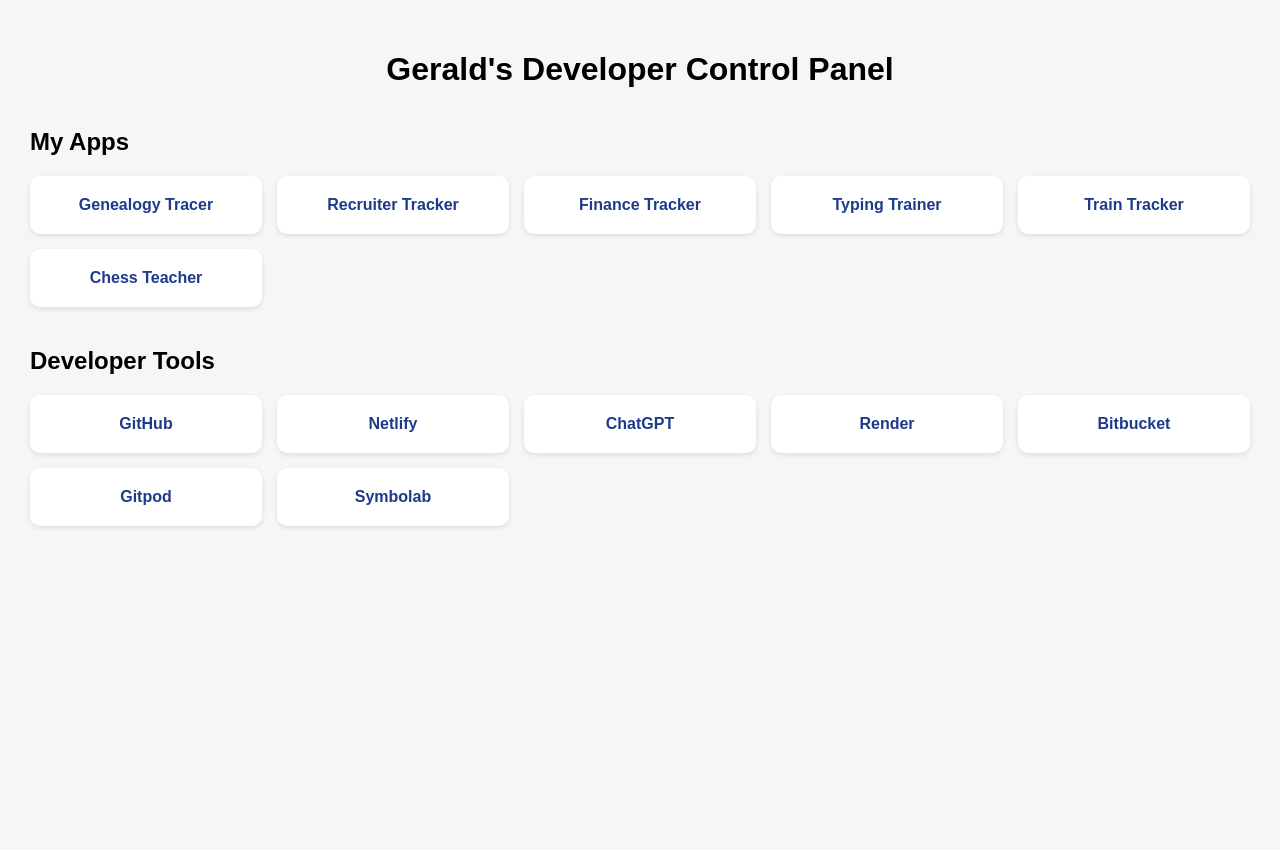
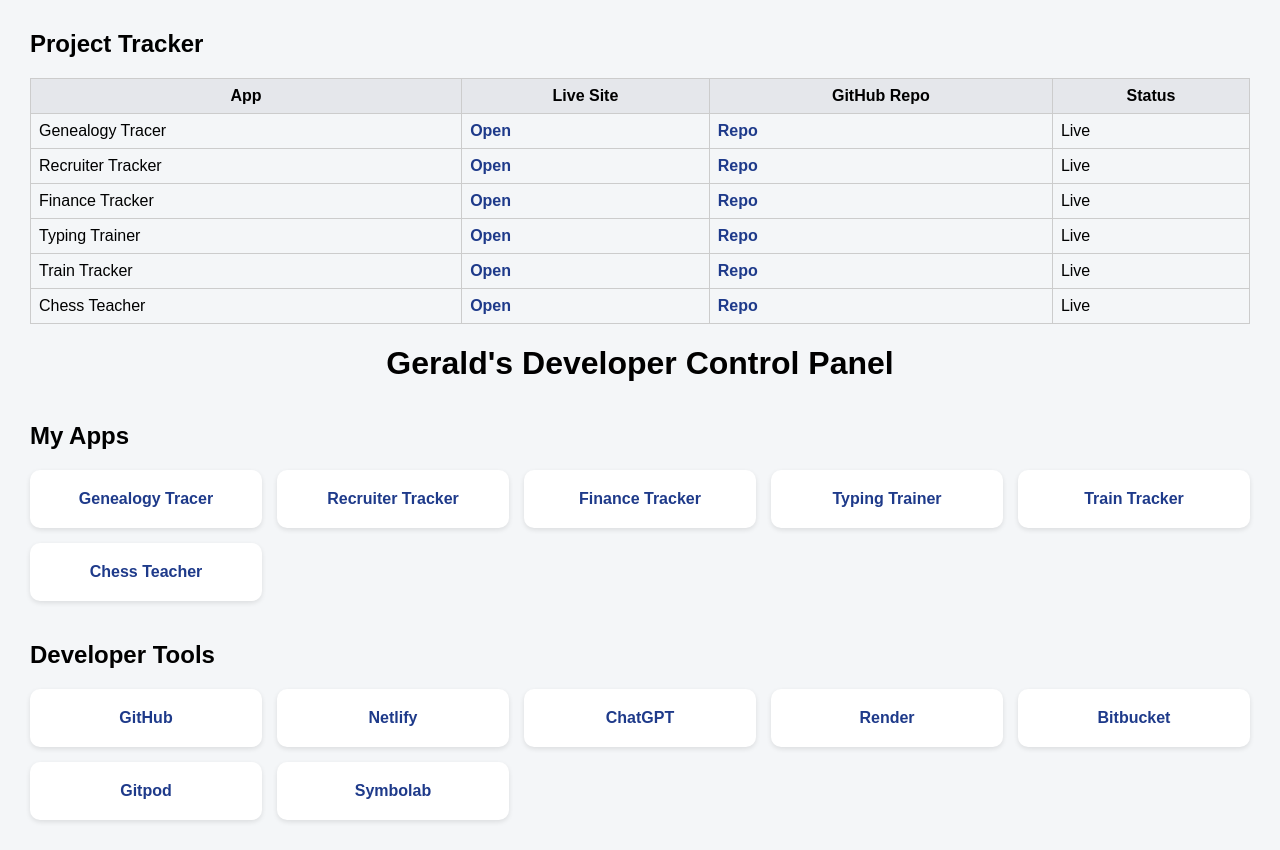
Before and after one commit to Mohican76/developer-control-panel, a plain HTML site: page index.html in a window 1280 px wide. Before the commit the page ends 800 px from the top, so only its background shows below. Drawn offline with Linux system fonts and the light colour scheme.

Commit message:
Update index.html

```diff
--- a/index.html
+++ b/index.html
@@ -1,4 +1,57 @@
-<!DOCTYPE html>
+<h2>Project Tracker</h2>
+
+<table style="width:100%; border-collapse:collapse;">
+
+<tr style="background:#e5e7eb;">
+<th style="padding:8px; border:1px solid #ccc;">App</th>
+<th style="padding:8px; border:1px solid #ccc;">Live Site</th>
+<th style="padding:8px; border:1px solid #ccc;">GitHub Repo</th>
+<th style="padding:8px; border:1px solid #ccc;">Status</th>
+</tr>
+
+<tr>
+<td style="padding:8px; border:1px solid #ccc;">Genealogy Tracer</td>
+<td style="padding:8px; border:1px solid #ccc;"><a href="https://whimsical-cobbler-2ca4b6.netlify.app">Open</a></td>
+<td style="padding:8px; border:1px solid #ccc;"><a href="https://github.com/Mohican76/Genealogy-Tracer">Repo</a></td>
+<td style="padding:8px; border:1px solid #ccc;">Live</td>
+</tr>
+
+<tr>
+<td style="padding:8px; border:1px solid #ccc;">Recruiter Tracker</td>
+<td style="padding:8px; border:1px solid #ccc;"><a href="https://recruiter-tracker.netlify.app">Open</a></td>
+<td style="padding:8px; border:1px solid #ccc;"><a href="https://github.com/Mohican76/Recruiter-tracker">Repo</a></td>
+<td style="padding:8px; border:1px solid #ccc;">Live</td>
+</tr>
+
+<tr>
+<td style="padding:8px; border:1px solid #ccc;">Finance Tracker</td>
+<td style="padding:8px; border:1px solid #ccc;"><a href="https://geralds-financial-tracker.netlify.app">Open</a></td>
+<td style="padding:8px; border:1px solid #ccc;"><a href="https://github.com/Mohican76/Finance-tracker">Repo</a></td>
+<td style="padding:8px; border:1px solid #ccc;">Live</td>
+</tr>
+
+<tr>
+<td style="padding:8px; border:1px solid #ccc;">Typing Trainer</td>
+<td style="padding:8px; border:1px solid #ccc;"><a href="https://geralds-typing-trainer.netlify.app">Open</a></td>
+<td style="padding:8px; border:1px solid #ccc;"><a href="https://github.com/Mohican76/Typing-Trainer">Repo</a></td>
+<td style="padding:8px; border:1px solid #ccc;">Live</td>
+</tr>
+
+<tr>
+<td style="padding:8px; border:1px solid #ccc;">Train Tracker</td>
+<td style="padding:8px; border:1px solid #ccc;"><a href="https://geralds-train-tracker.netlify.app">Open</a></td>
+<td style="padding:8px; border:1px solid #ccc;"><a href="https://github.com/Mohican76/Train-tracker">Repo</a></td>
+<td style="padding:8px; border:1px solid #ccc;">Live</td>
+</tr>
+
+<tr>
+<td style="padding:8px; border:1px solid #ccc;">Chess Teacher</td>
+<td style="padding:8px; border:1px solid #ccc;"><a href="https://gerald-chess-teacher.netlify.app">Open</a></td>
+<td style="padding:8px; border:1px solid #ccc;"><a href="https://github.com/Mohican76/Chess-Teacher">Repo</a></td>
+<td style="padding:8px; border:1px solid #ccc;">Live</td>
+</tr>
+
+</table><!DOCTYPE html>
 <html>
 <head>
 <title>Gerald Developer Control Panel</title>
```
